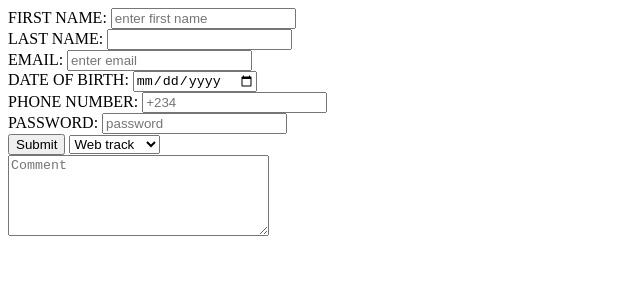
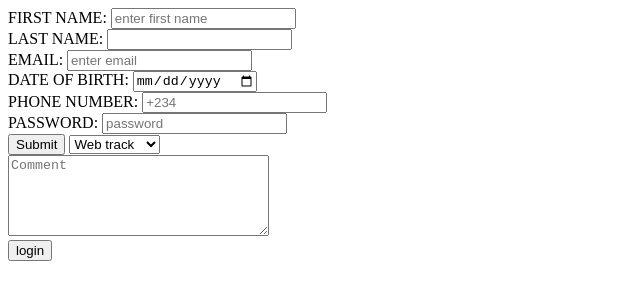
Before and after one commit to Techisrael1/my-index-go, a plain HTML site: page index.html in a window 1280 px wide. Shown: the whole page, without its empty margins (0-640 px from the left). Drawn offline with Linux system fonts and the light colour scheme.

Commit message:
button added

```diff
--- a/index.html
+++ b/index.html
@@ -35,5 +35,7 @@
     </form>
 
     <textarea name="meassage" id="" cols="30" rows="5" placeholder="Comment"></textarea>
+    <br>
+   <button type="submit">login</button>
 </body>
 </html>
```
